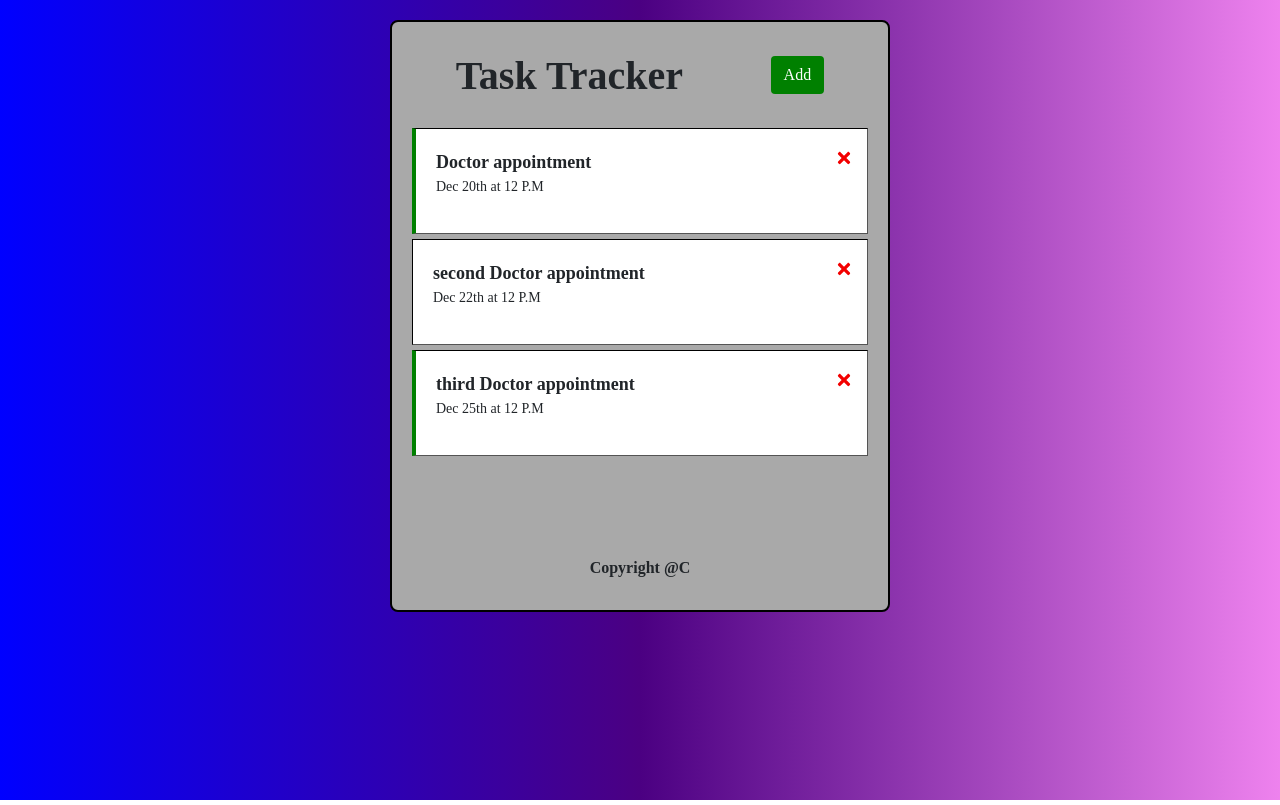
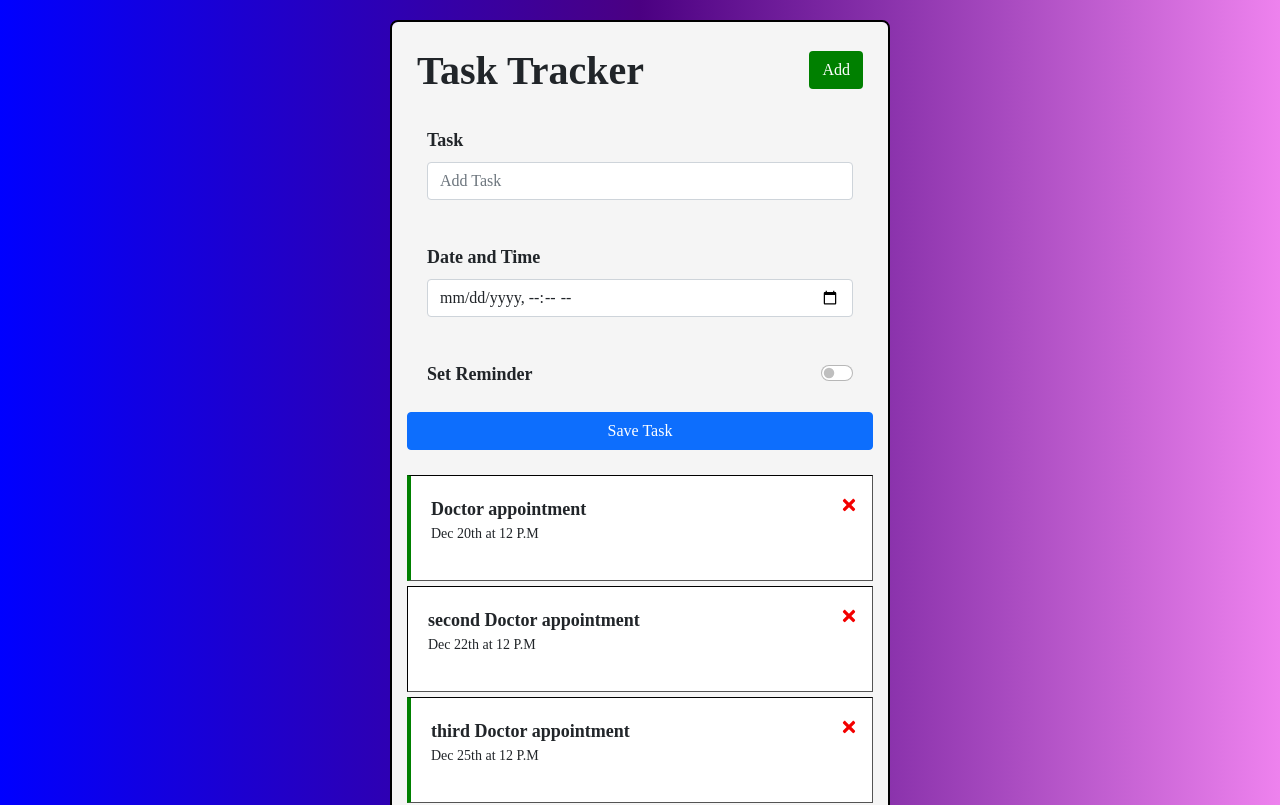
Before and after one commit to sudo0511/task-tracker, a React (Create React App) app: page / in a window 1280 px wide. Shown: the top 805 px of the page. Built offline with nearby package versions, Linux system fonts and the light colour scheme; a web font is replaced by a local one.

Commit message:
Added inputs and corrected styling

```diff
--- a/src/App.js
+++ b/src/App.js
@@ -1,4 +1,5 @@
 import { useState } from "react"; //useState is like a hook by which we can use state in functional components
+import AddTask from "./components/AddTask";
 import Footer from "./components/Footer";
 import Header from "./components/Header";
 import Tasks from "./components/Tasks";
@@ -41,6 +42,7 @@ function App() {
   return (
     <div className="container">
       <Header />
+      <AddTask />
       <Tasks tasks={tasks} onDelete={deleteTask} onToggle={reminder} />
       <Footer />
     </div>
--- /dev/null
+++ b/src/components/AddTask.js
@@ -0,0 +1,28 @@
+const AddTask = () => {
+  return (
+    <div className="mx">
+      <form>
+        <div className="my-1">
+          <label className="form-label">Task</label>
+          <input type="text" className="form-control" placeholder="Add Task" />
+        </div>
+        <div className="my-1">
+          <label className="form-label">Date and Time</label>
+          <input
+            className="form-control"
+            type="datetime-local"
+            placeholder="Add Date and Time"
+          />
+        </div>
+
+        <div className="form-switch my-1">
+          <label className="form-check-label">Set Reminder</label>
+          <input className="form-check-input form-control" type="checkbox" />
+        </div>
+        <input type="submit" value="Save Task" className="btn btn-primary" />
+      </form>
+    </div>
+  );
+};
+
+export default AddTask;
--- a/src/components/Footer.js
+++ b/src/components/Footer.js
@@ -1,7 +1,7 @@
 const Footer = () => {
   return (
     <footer>
-      <b>Copyright @C</b>
+      <b>Copyright @2021</b>
     </footer>
   );
 };
--- a/src/index.css
+++ b/src/index.css
@@ -16,10 +16,10 @@ body {
   max-width: 500px;
   min-height: 300px;
   border: solid 2px black;
-  padding: 20px;
+  padding: 15px;
   overflow: auto;
   border-radius: 8px;
-  background-color: darkgray;
+  background-color: whitesmoke;
 }
 
 .container div {
@@ -27,10 +27,12 @@ body {
 }
 
 header {
-  margin-bottom: 20px;
+  margin-bottom: -20px;
+  margin-left: 10px;
+  margin-right: 10px;
   display: flex;
   align-items: center;
-  justify-content: space-around;
+  justify-content: space-between;
 }
 
 h1 {
@@ -67,3 +69,19 @@ footer {
 .card.reminder {
   border-left: solid 4px green;
 }
+form > .btn {
+  width: 100%;
+}
+
+.form-check-input {
+  float: right;
+}
+
+.mx {
+  margin: auto -20px;
+}
+
+label {
+  font-weight: 800;
+  font-size: large;
+}
```
